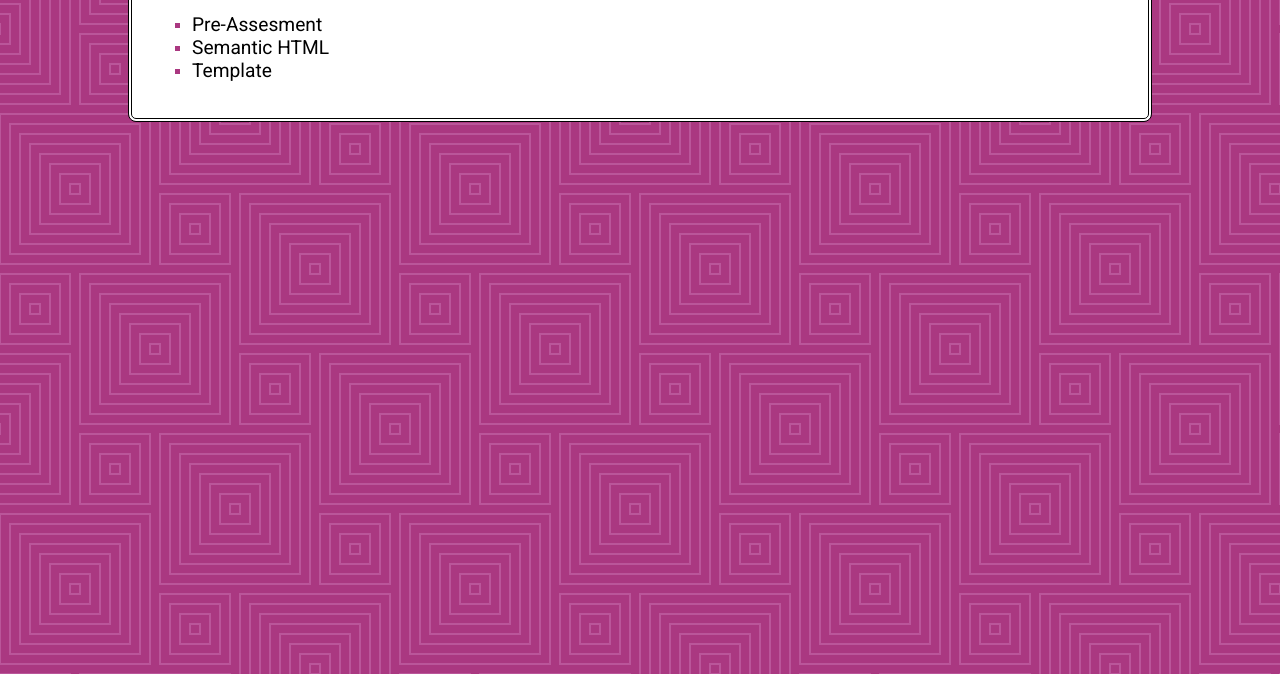
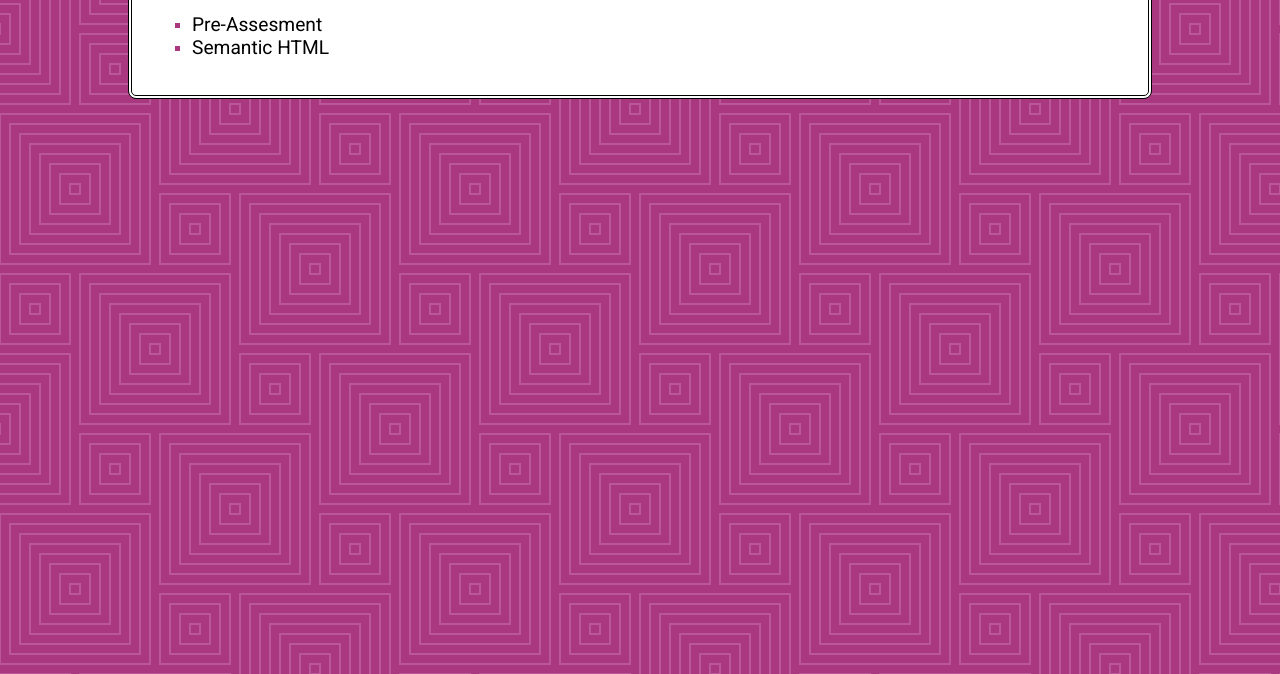
Before and after one commit to Sally2026/mobile-web, a plain HTML site: page index.html in a window 1280 px wide. Shown: the part 126-800 px from the top of the page. Drawn offline with Linux system fonts and the light colour scheme.

Commit message:
Removed the Template from the homepage

```diff
--- a/index.html
+++ b/index.html
@@ -18,7 +18,6 @@
                 <ul>
                     <li><a href="pre-assessment/index.html"> Pre-Assesment </a></li>
                     <li><a href="semantic-html/index.html"> Semantic HTML </a></li>
-                    <li><a href="template/index.html"> Template </a></li>
                 </ul>
             </nav>
             </section>
```
